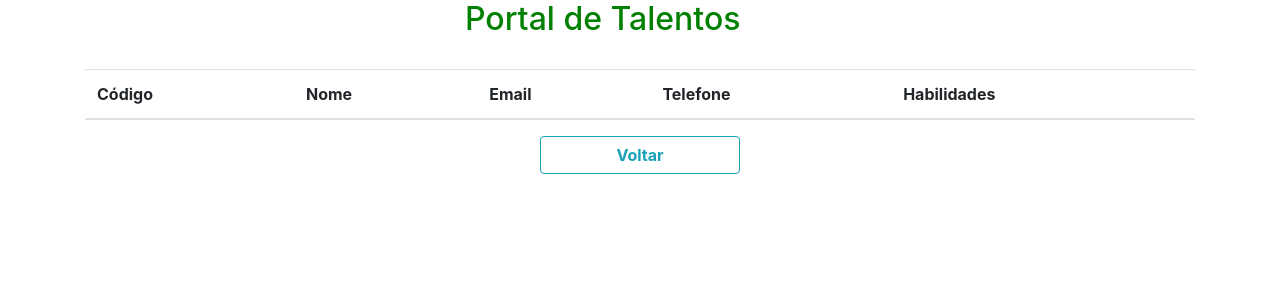
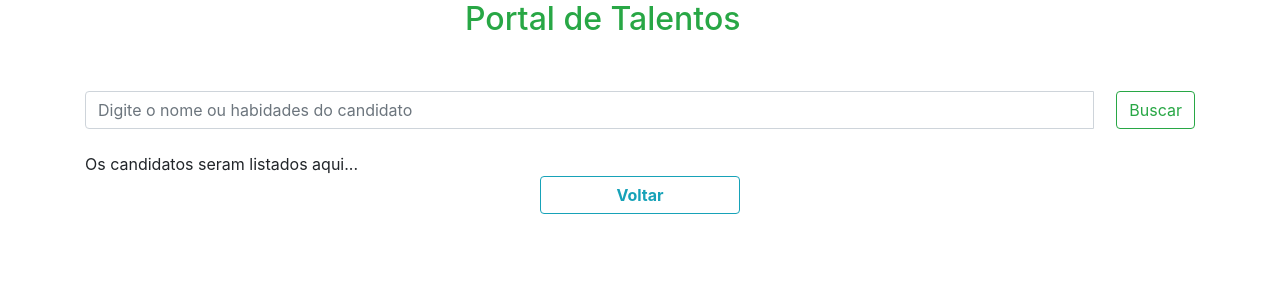
Before and after one commit to jcrodrigues87/teste-pratico-02, a PHP site: page /listar_candidatos.php in a window 1280 px wide. Shown: the top 300 px of the page. Run offline with PHP 8.4, Linux system fonts and the light colour scheme; data that the repository does not hold is empty; some libraries are stand-ins or nearby versions.

Commit message:
Busca candidato e habilidades finalizada

```diff
--- a/controller/busca_candidatos.php
+++ /dev/null
@@ -1,26 +0,0 @@
-<?php
-
-require_once('database/db.class.php');
-
-function busca_candidatos()
-{
-
-  $objDb = new db();
-  $link = $objDb->conecta_mysql();
-
-  $sql = "SELECT * FROM `candidatos`";
-
-  $resultado = mysqli_query($link, $sql);
-
-  $dados_candidatos = array();
-
-  if ($resultado) {
-
-    while ($linha = mysqli_fetch_array($resultado, MYSQLI_ASSOC)) {
-      $dados_candidatos[] = $linha;
-    }
-    return $dados_candidatos;
-  } else {
-    echo 'Erro ao consultar candidatos';
-  }
-}
--- a/css/style.css
+++ b/css/style.css
@@ -4,12 +4,13 @@
   justify-content: center;
 }
 
-.cabecalho {
+.header {
   margin-bottom: 2%;
-  color: green;
+  color: #28a745;
 }
 
-.lista {
+.lista,
+.buscar {
   margin-top: 2%;
   margin-bottom: 2%;
 }
@@ -44,3 +45,7 @@
   border-radius: 5px;
   margin-bottom: 1%;
 }
+
+.btn-buscar {
+  margin-left: 2%;
+}
--- a/header.php
+++ b/header.php
@@ -1,7 +1,7 @@
 <div class="container">
   <div class="row">
     <div class="col-md-4"></div>
-    <div class="col-md-4 cabecalho">
+    <div class="col-md-4 header">
       <h2>Portal de Talentos</h2>
     </div>
     <div class=" col-md-4"></div>
--- a/listar_candidatos.php
+++ b/listar_candidatos.php
@@ -1,9 +1,6 @@
 <?php
 
 require_once('database/db.class.php');
-require_once('controller/busca_candidatos.php');
-
-$dados_candidatos = busca_candidatos();
 
 ?>
 
@@ -31,44 +28,47 @@
 
   <link href="css/style.css" rel="stylesheet">
 
+  <script>
+    $(document).ready(function() {
+      //Requisição Ajax para a página busca_candidatos
+      //se obtiver sucesso insere os dados na div candidatos
+      $("#btn_buscar_candidato").click(function() {
+        if ($("#nome_candidato").val().length > 0) {
+          console.log("dentro do if tamanho")
+          $.ajax({
+            url: 'busca_candidatos.php',
+            method: 'post',
+            data: $('#form_busca_candidato').serialize(),
+            success: function(data) {
+              $('#candidatos').html(data)
+              //console.log(data)
+            }
+          })
+        }
+      })
+      // FUNÇÃO VER DETALHES
+    })
+  </script>
+
 </head>
 
 <body>
   <!-- Header -->
   <?php include 'header.php'; ?>
 
+  <div class="container">
+
+    <div class="buscar">
+      <form id="form_busca_candidato" class="input-group">
+        <input type="text" id="nome_candidato" name="nome_candidato" class="form-control" placeholder="Digite o nome ou habidades do candidato" />
+        <button class="btn btn-outline-success btn-buscar" id="btn_buscar_candidato" type="button"> Buscar </button>
+      </form>
+    </div>
 
 
-  <div class="container">
-
-    <!-- <h2 data-toggle="modal" data-target="#exampleModal">Abrir modal</h2> -->
-
-    <table class="table table-striped">
-      <thead>
-        <tr>
-          <th scope="col">Código</th>
-          <th scope="col">Nome</th>
-          <th scope="col">Email</th>
-          <th scope="col">Telefone</th>
-          <th scope="col">Habilidades</th>
-        </tr>
-      </thead>
-      <tbody>
-        <!-- Fazer leitura do array retornando do banco -->
-        <?php foreach ($dados_candidatos as $candidato) {
-          echo "<tr>";
-          echo "<th scope='row'>" . $candidato['codigo'] . "</th>";
-          echo "<td>" . $candidato['nome'] . "</td>";
-          echo "<td>" . $candidato['email'] . "</td>";
-          echo "<td>" . $candidato['telefone'] . "</td>";
-          echo "<td>" . $candidato['habilidades'] . "
-          <a href='' data-toggle='modal' data-target='#exampleModal'>Ver mais</a></td>";
-        }
-        echo "</tr>";
-        ?>
-        <!-- Fim leitura array -->
-      </tbody>
-    </table>
+    <div id="candidatos">
+      Os candidatos seram listados aqui...
+    </div>
 
     <div class="col-md-12 center">
       <a href="index.php">
@@ -78,23 +78,6 @@
 
   </div>
 
-  <!-- Modal -->
-  <div class="modal fade" id="exampleModal" tabindex="-1" role="dialog" aria-labelledby="exampleModalLabel" aria-hidden="true">
-    <div class="modal-dialog" role="document">
-      <div class="modal-content">
-        <div class="modal-header">
-          <h5 class="modal-title" id="exampleModalLabel">Cadastro completo</h5>
-          <button type="button" class="close" data-dismiss="modal" aria-label="Close">
-            <span aria-hidden="true">&times;</span>
-          </button>
-        </div>
-        <div class="modal-body">
-          <p>Dados completos Dados completos Dados completos Dados completos</p>
-        </div>
-      </div>
-    </div>
-  </div>
-
 
   <link rel="stylesheet" href="https://maxcdn.bootstrapcdn.com/bootstrap/4.0.0/css/bootstrap.min.css" integrity="sha384-Gn5384xqQ1aoWXA+058RXPxPg6fy4IWvTNh0E263XmFcJlSAwiGgFAW/dAiS6JXm" crossorigin="anonymous">
   <link href="css/style.css" rel="stylesheet">
```
Also changed, not shown: busca_candidatos.php (added, +49 -0 lines), index.php (+9 -6 lines).
